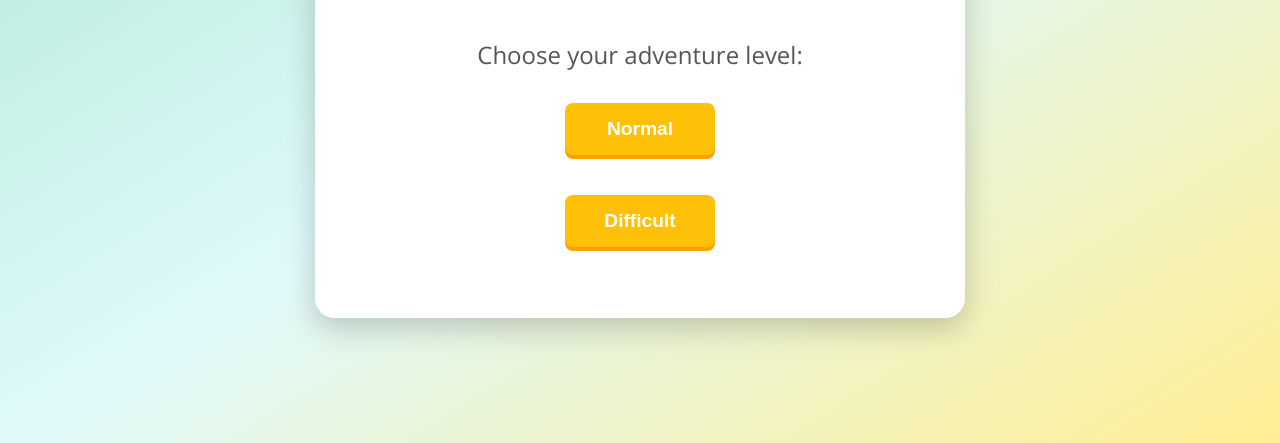
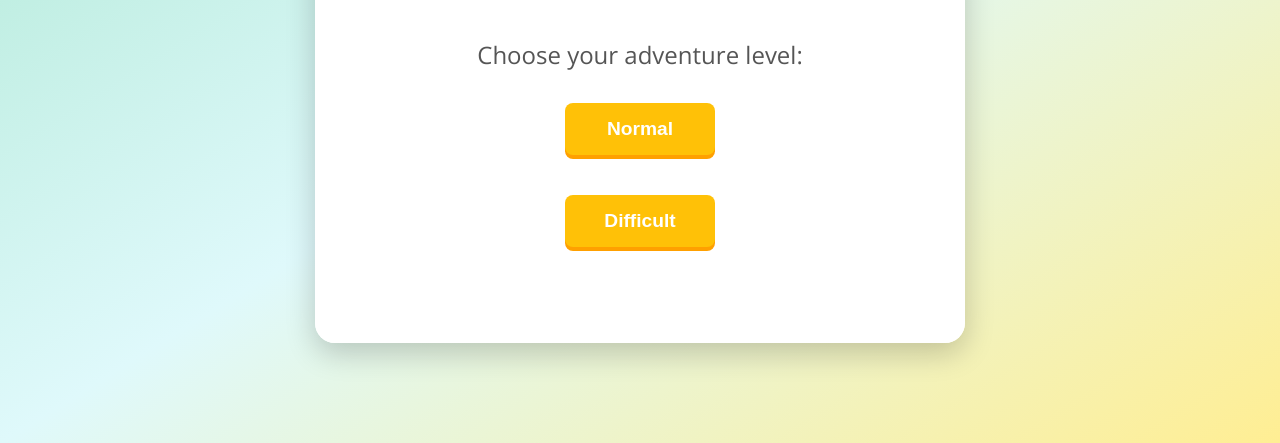
Before and after one commit to AlbertMensah/Biblequizapp, a plain HTML site: page index.html in a window 1280 px wide. Shown: the part 357-800 px from the top of the page. Drawn offline with nearby package versions, Linux system fonts and the light colour scheme.

Commit message:
Update style.css

```diff
--- a/style.css
+++ b/style.css
@@ -18,12 +18,12 @@ body {
     box-shadow: 0 10px 30px rgba(0, 0, 0, 0.2);
     padding: 30px 40px;
     text-align: center;
-    width: 90%;
+    width: 100%;
     max-width: 650px; /* Slightly wider max-width for better content display */
     box-sizing: border-box;
     position: relative; /* For absolute positioning of screens */
     overflow: hidden; /* Ensures screens don't overflow */
-    min-height: 550px; /* Ensure a minimum height for consistent layout */
+    min-height: 600px; /* Ensure a minimum height for consistent layout */
     display: flex; /* Use flexbox for container content */
     flex-direction: column; /* Stack header, main, and screens vertically */
     justify-content: space-between; /* Distribute space */
```
